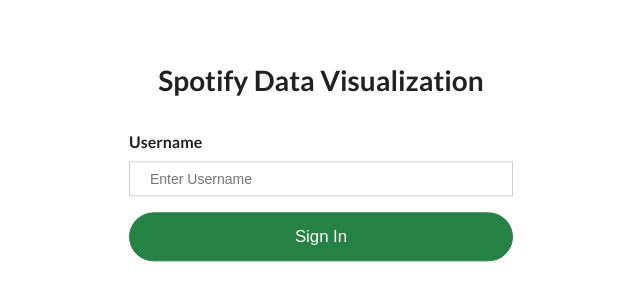
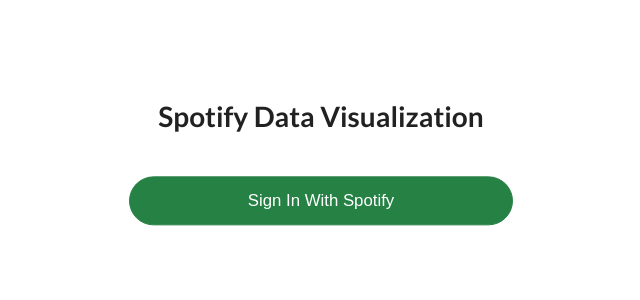
Before and after one commit to CS196Illinois/Group-12-SP21, a React (Create React App) app in the folder Project/spotify-visualizer-app/: page / in a window 1280 px wide. Shown: the part 234-534 px from the top of the page, without its empty margins (319-959 px from the left). Built offline with nearby package versions, Linux system fonts and the light colour scheme.

Commit message:
deleted textbox and added sample piechart

```diff
--- a/Project/spotify-visualizer-app/src/App.css
+++ b/Project/spotify-visualizer-app/src/App.css
@@ -18,24 +18,9 @@
   text-align: center;
 }
 
-/* Style for all textboxes */
-#box {
-  height: 35px;
-}
-
 /* Style for all labels */
 #label {
   font-size: medium;
-}
-
-/* Style for all text in textboxes */
-input[type=text] {
-  width: 100%;
-  padding: 12px 20px;
-  margin: 8px 0;
-  display: inline-block;
-  border: 1px solid #ccc;
-  box-sizing: border-box;
 }
 
 /* Style for all buttons */
--- a/Project/spotify-visualizer-app/src/App.js
+++ b/Project/spotify-visualizer-app/src/App.js
@@ -1,9 +1,10 @@
-import React, { useState } from 'react';
+import React from 'react';
 import './App.css';
 import { BrowserRouter as Router, Route, Switch } from 'react-router-dom';
-import { Bar } from 'react-chartjs-2';
+import { Bar, Pie } from 'react-chartjs-2';
 
-const data = {
+//data for barchart
+const bardata = {
   labels: ['Red', 'Blue', 'Yellow', 'Green', 'Purple', 'Orange'],
   datasets: [
     {
@@ -30,7 +31,8 @@
   ]
 }
 
-const options = {
+//options for barchart
+const baroptions = {
   indexAxis: 'y',
   // Elements options apply to all of the options unless overridden in a dataset
   // In this case, we are setting the border of each horizontal bar to be 2px wide
@@ -51,19 +53,49 @@
   },
 };
 
+//data for piechart
+const piedata= {
+  labels: ['Red', 'Blue', 'Yellow', 'Green', 'Purple', 'Orange'],
+  datasets: [
+    {
+      label: '# of Votes',
+      data: [12, 19, 3, 5, 2, 3],
+      backgroundColor: [
+        'rgba(255, 99, 132, 0.2)',
+        'rgba(54, 162, 235, 0.2)',
+        'rgba(255, 206, 86, 0.2)',
+        'rgba(75, 192, 192, 0.2)',
+        'rgba(153, 102, 255, 0.2)',
+        'rgba(255, 159, 64, 0.2)',
+      ],
+      borderColor: [
+        'rgba(255, 99, 132, 1)',
+        'rgba(54, 162, 235, 1)',
+        'rgba(255, 206, 86, 1)',
+        'rgba(75, 192, 192, 1)',
+        'rgba(153, 102, 255, 1)',
+        'rgba(255, 159, 64, 1)',
+      ],
+      borderWidth: 1,
+    },
+  ],
+};
+
 const App = () => {
-	const [username, setUsername] = useState('');
 
+  //visualization page
   const Visualization = ({history}) => (
     <div>
-      <h1>Hi {username}!</h1>
+      <h1>Hi!</h1>
       <button onClick={() => history.push('/')}>Go to home</button>
       <div>
-        <Bar data={data} options={options}/>
+        <Bar data={bardata} options={baroptions}/>
+        <Pie data={piedata}/>
       </div>
     </div>
   );
 
+  //Sign in page with routing
   return (
     <div>
       <Router>
@@ -75,12 +107,8 @@
 
                 <br></br>
 
-                <label id='label' for='username'><b>Username</b></label>
-                <input id='box' type='text' value={username} onChange={(e) => setUsername(e.target.value)}
-                  placeholder='Enter Username' name='username' required/>
-
                 <nav>
-                  <a href={`/user/${username}`}><button id='button'>Sign In</button></a>
+                  <a href={`/user/`}><button id='button'>Sign In With Spotify</button></a>
                 </nav>
               </div>
             }/>
--- a/package.json
+++ b/package.json
@@ -1,6 +1,6 @@
 {
   "dependencies": {
-    "chart.js": "^3.1.1",
-    "react-chartjs-2": "^3.0.2"
+    "chart.js": "^3.2.1",
+    "react-chartjs-2": "^3.0.3"
   }
 }
```
Also changed, not shown: 1 other file (tests, documents, lock files or other folders).
